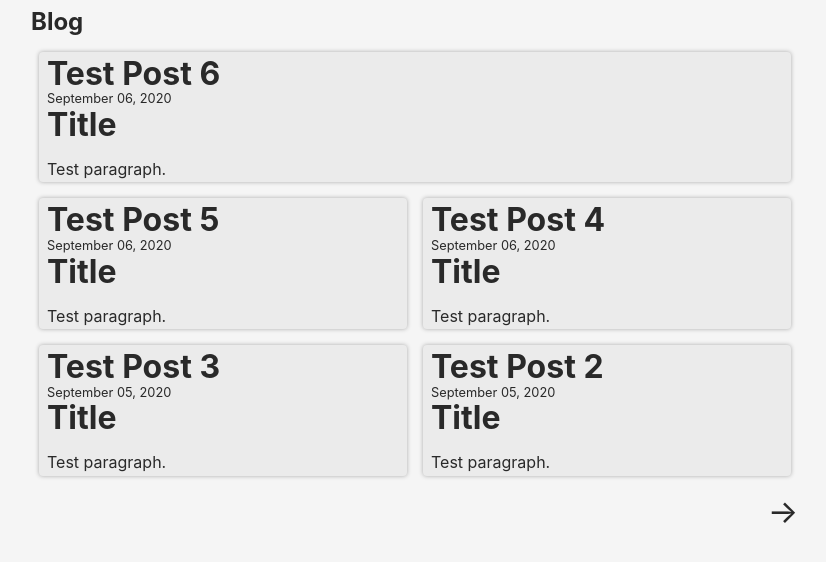
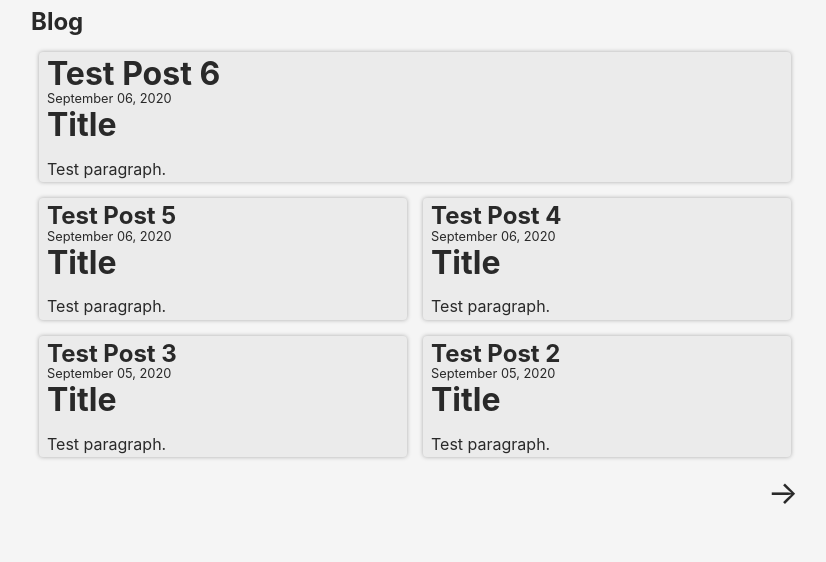
Before and after one commit to softwerks/blog.bkgmn.net, a Jekyll site: the page built from index.html, in a window 1280 px wide. Shown: the top 562 px of the page, without its empty margins (225-1051 px from the left). Built offline with Jekyll 4.4.1, drawn with Linux system fonts in a browser that asks for light colours; the list of posts is cut into pages by our own code.

Commit message:
Update home.html

```diff
--- a/_layouts/home.html
+++ b/_layouts/home.html
@@ -10,7 +10,13 @@ layout: default
     {% for post in paginator.posts %}
     <div class="article" style="order: {{ forloop.index }};">
         <div class="inner">
-            <a href="{{ post.url }}"><h1>{{ post.title }}</h1></a>
+            <a href="{{ post.url }}">
+                {% if forloop.index == 1 %}
+                <h1>{{ post.title }}</h1>
+                {% else %}
+                <h2>{{ post.title }}</h2>
+                {% endif %}
+            </a>
             <div class="date">{{ post.date | date: "%B %d, %Y" }}</div>
             <div class="post">
                 {{ post.content }}
```
